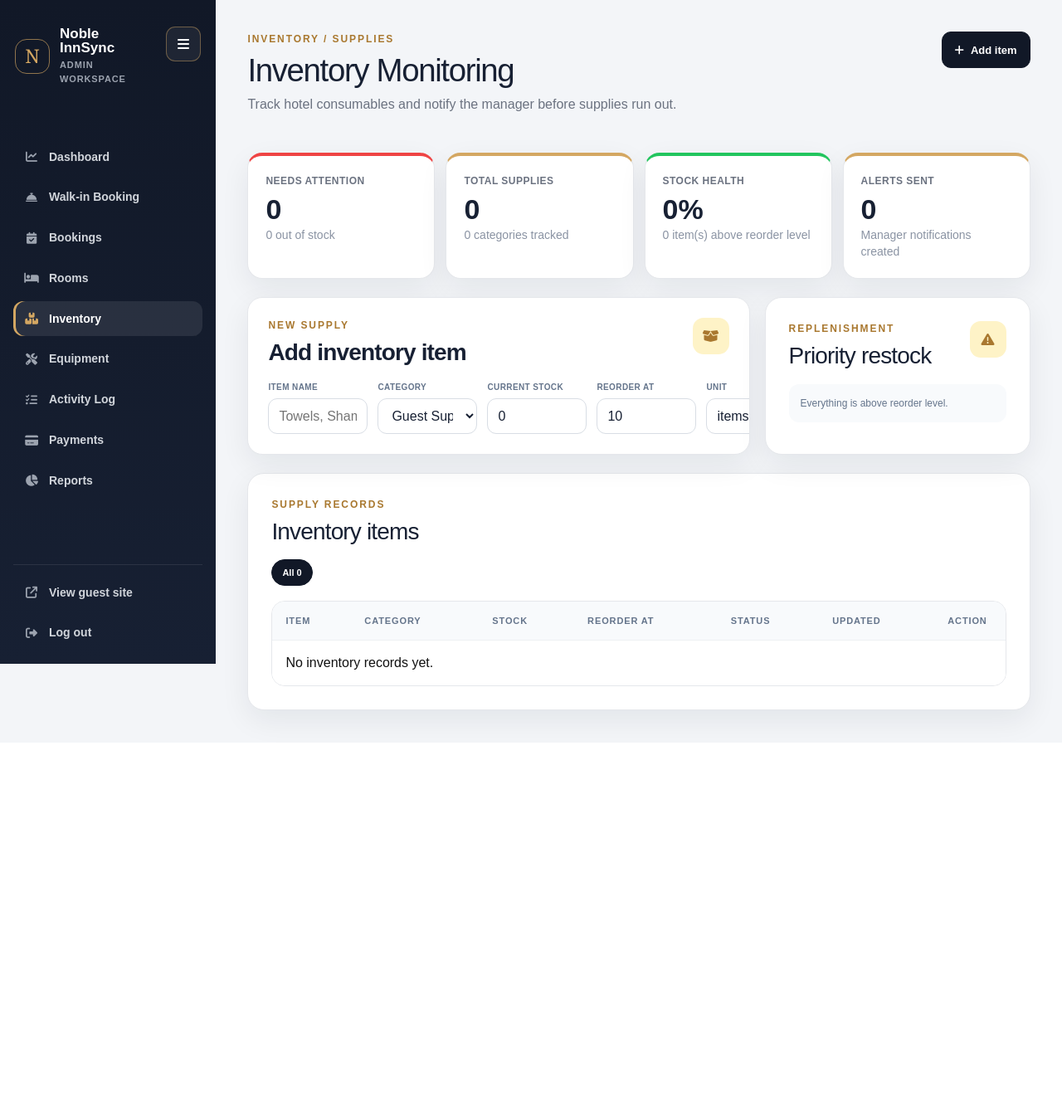
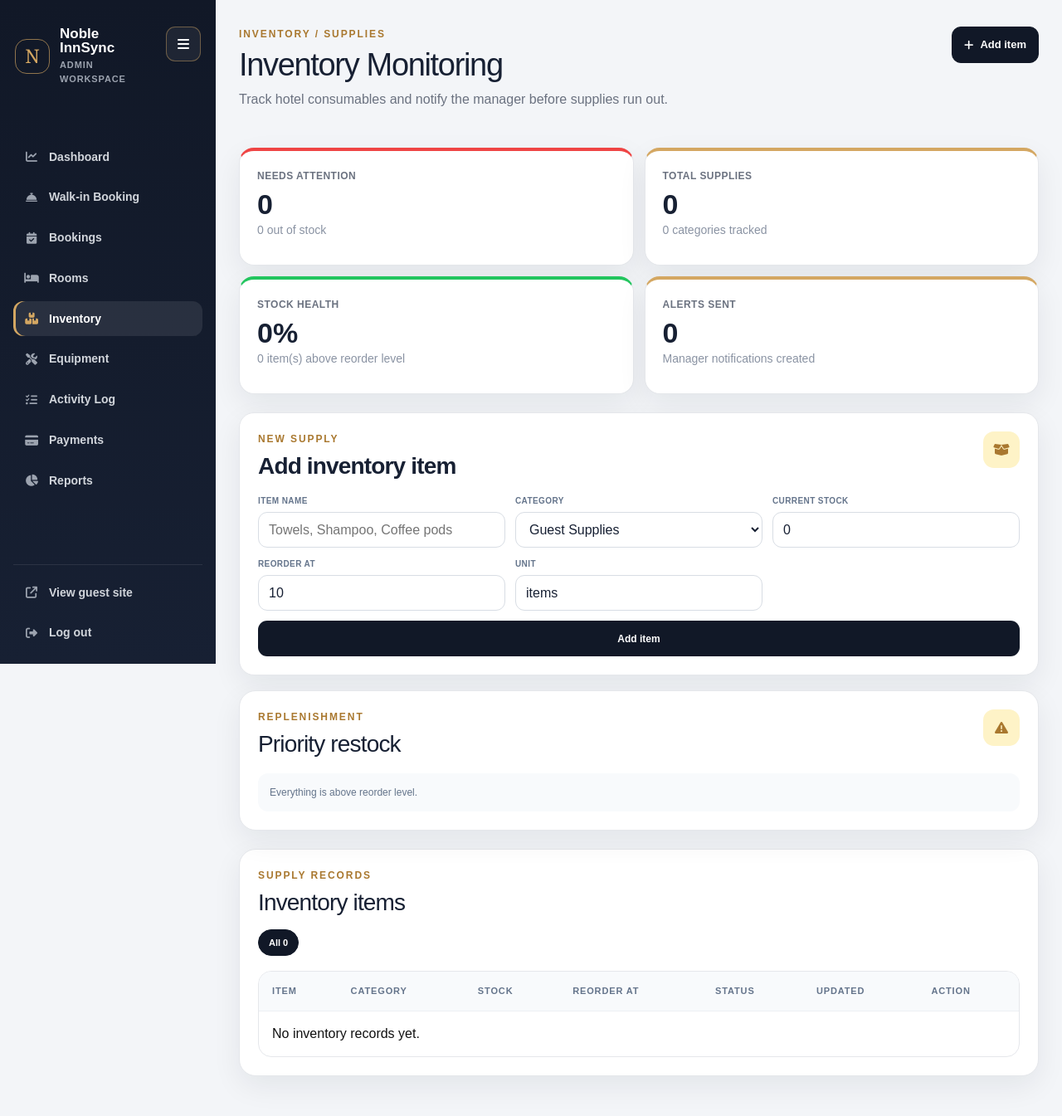
Before and after one commit to ars1224/Noble_InnSync, a Flask app: page /admin/inventory in a window 1280 px wide. Shown: the whole page at 83% size. Before the commit the page ends 895 px from the top, so only its background shows below. Run offline with Flask 3, Linux system fonts and the light colour scheme; the visitor is signed in with stand-in values (Sample User, id 1); some libraries are stand-ins or nearby versions.

Commit message:
fixed medium-screen view for admin page, responsiveness

```diff
--- a/app/static/css/admin_dashboard.css
+++ b/app/static/css/admin_dashboard.css
@@ -235,6 +235,11 @@
     overflow: visible;
 }
 
+.dashboard-page *,
+.inventory-modal * {
+    box-sizing: border-box;
+}
+
 .dashboard-header {
     margin-bottom: 30px;
     display: flex;
@@ -264,7 +269,7 @@
 .dashboard-header h1 {
     margin: 0;
     color: var(--admin-text);
-    font-size: clamp(30px, 3vw, 44px);
+    font-size: clamp(28px, 3vw, 44px);
     line-height: 1.12;
     letter-spacing: -0.035em;
 }
@@ -450,7 +455,7 @@
     display: block;
     margin: 8px 0 5px;
     color: var(--admin-text);
-    font-size: 34px;
+    font-size: clamp(28px, 2.7vw, 34px);
     line-height: 1;
 }
 
@@ -490,10 +495,18 @@
 }
 
 .dashboard-panel-heading > a {
+    min-height: 36px;
+    padding: 0 12px;
+    display: inline-flex;
+    align-items: center;
+    justify-content: center;
+    border-radius: 10px;
     color: #1e40af;
+    background: #dbeafe;
     font-size: 12px;
     font-weight: 800;
     text-decoration: none;
+    white-space: nowrap;
 }
 
 .movement-columns {
@@ -2654,6 +2667,90 @@
     }
 }
 
+@media (min-width: 981px) and (max-width: 1320px) {
+    .dashboard-page {
+        padding: 32px 28px 48px;
+    }
+
+    .dashboard-header {
+        gap: 18px;
+    }
+
+    .dashboard-header h1 {
+        font-size: clamp(32px, 3vw, 38px);
+    }
+
+    .booking-detail-action {
+        min-height: 44px;
+        padding-inline: 14px;
+        white-space: normal;
+        text-align: center;
+    }
+
+    .operations-metric-grid,
+    .report-metric-grid {
+        grid-template-columns: repeat(2, minmax(0, 1fr));
+    }
+
+    .room-stats-grid {
+        grid-template-columns: repeat(3, minmax(0, 1fr));
+    }
+
+    .dashboard-main-grid,
+    .report-two-column,
+    .operations-command-grid {
+        grid-template-columns: 1fr;
+    }
+
+    .operations-form-card,
+    .operations-attention-card,
+    .operations-list-card,
+    .dashboard-panel,
+    .report-section {
+        padding: 22px;
+    }
+
+    .operations-grid-form,
+    .operations-grid-form.equipment-report-form {
+        grid-template-columns: repeat(3, minmax(0, 1fr));
+    }
+
+    .operations-grid-form > button {
+        grid-column: 1 / -1;
+        justify-self: stretch;
+    }
+
+    .dashboard-quick-actions a,
+    .booking-selection-actions .action-btn,
+    .room-management-actions a {
+        white-space: normal;
+        text-align: center;
+    }
+
+    .booking-selection-toolbar,
+    .admin-search-form {
+        align-items: stretch;
+        flex-wrap: wrap;
+    }
+
+    .booking-selection-actions {
+        justify-content: flex-start;
+    }
+}
+
+@media (min-width: 981px) and (max-width: 1180px) {
+    .operations-grid-form,
+    .operations-grid-form.equipment-report-form {
+        grid-template-columns: repeat(2, minmax(0, 1fr));
+    }
+
+    .dashboard-card h2,
+    .report-metric-card strong,
+    .room-stat-card strong {
+        font-size: clamp(28px, 3vw, 32px);
+    }
+}
+
 @media (max-width: 700px) {
     .dashboard-page {
         padding: 22px 16px 40px;
@@ -3149,13 +3246,13 @@
 
 .operations-grid-form {
     display: grid;
-    grid-template-columns: repeat(5, minmax(120px, 1fr)) auto;
+    grid-template-columns: repeat(auto-fit, minmax(150px, 1fr));
     gap: 12px;
     align-items: end;
 }
 
 .operations-grid-form.equipment-report-form {
-    grid-template-columns: repeat(4, minmax(135px, 1fr)) auto;
+    grid-template-columns: repeat(auto-fit, minmax(160px, 1fr));
 }
 
 .operations-grid-form label,
@@ -3220,6 +3317,12 @@
     cursor: pointer;
 }
 
+.operations-grid-form > button {
+    min-width: 0;
+    width: 100%;
+    padding-inline: 12px;
+}
+
 .operations-secondary-action {
     width: 100%;
     min-height: 42px;
@@ -4207,3 +4310,70 @@
         grid-template-columns: 1fr;
     }
 }
+
+@media (min-width: 981px) and (max-width: 1320px) {
+    .operations-command-grid,
+    .dashboard-main-grid,
+    .report-two-column {
+        grid-template-columns: 1fr;
+    }
+
+    .operations-metric-grid,
+    .report-metric-grid {
+        grid-template-columns: repeat(2, minmax(0, 1fr));
+    }
+
+    .room-board-columns {
+        grid-template-columns: repeat(2, minmax(0, 1fr));
+    }
+
+    .operations-grid-form,
+    .operations-grid-form.equipment-report-form {
+        grid-template-columns: repeat(3, minmax(0, 1fr));
+    }
+
+    .operations-grid-form > button {
+        grid-column: 1 / -1;
+        justify-self: stretch;
+        width: 100%;
+    }
+
+    .operations-form-card,
+    .operations-attention-card,
+    .operations-list-card,
+    .dashboard-panel,
+    .report-section {
+        padding: 22px;
+    }
+
+    .inventory-modal {
+        width: min(100%, 680px);
+    }
+
+    .report-table,
+    .inventory-table {
+        min-width: 720px;
+    }
+}
+
+@media (min-width: 981px) and (max-width: 1180px) {
+    .operations-grid-form,
+    .operations-grid-form.equipment-report-form,
+    .inventory-modal-form {
+        grid-template-columns: repeat(2, minmax(0, 1fr));
+    }
+
+    .dashboard-header {
+        align-items: stretch;
+        flex-direction: column;
+    }
+
+    .admin-user-info,
+    .booking-detail-action.primary {
+        width: 100%;
+    }
+
+    .booking-detail-action.primary {
+        justify-content: center;
+    }
+}
```
